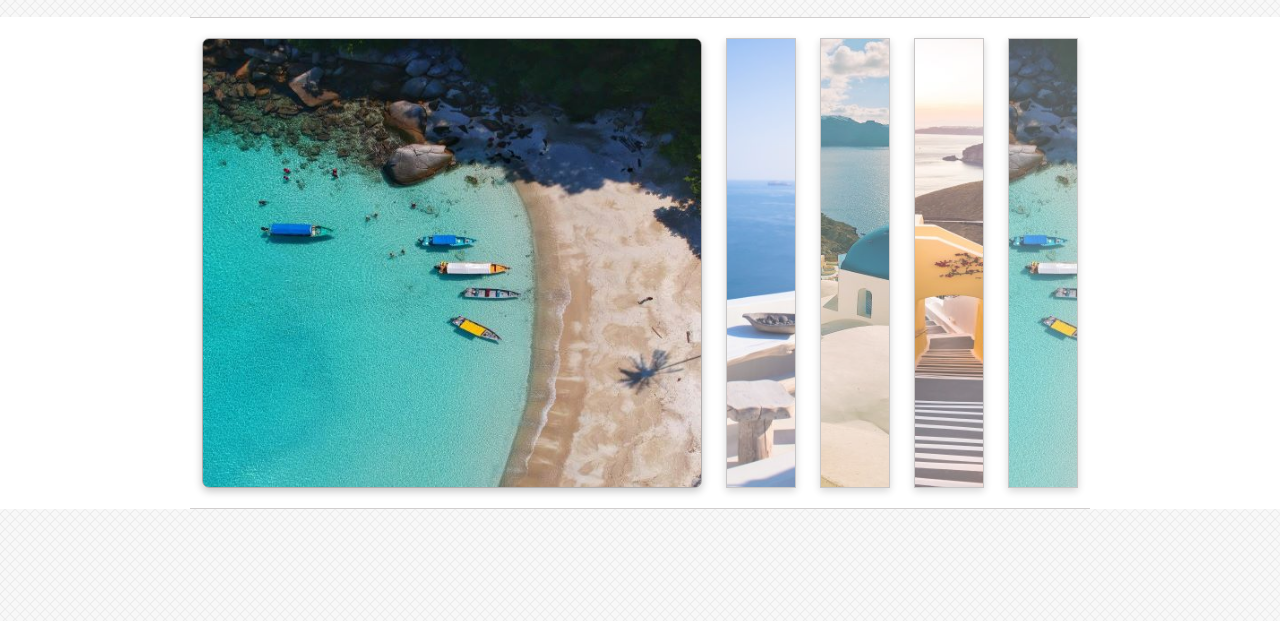
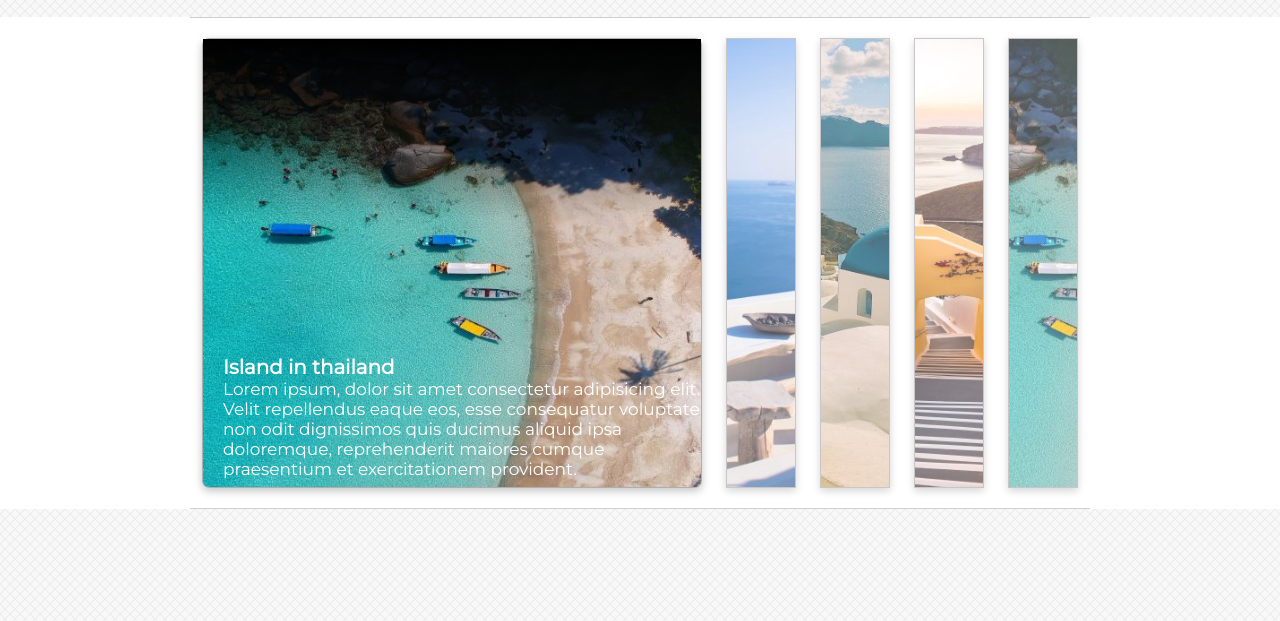
Before and after one commit to mikah1387/firstproject, a website with bundled scripts: page index.html in a window 1280 px wide. Both pictures are taken after a click on the element 237 px from the left and 432 px from the top of the page. Shown: the part 169-790 px from the top of the page. Built offline with nearby package versions, Linux system fonts and the light colour scheme; files whose address does not match are found by name.

Commit message:
version final

```diff
--- a/index.html
+++ b/index.html
@@ -84,11 +84,48 @@
 
                 <section class="first-section">
 
-                    <div class="link-image image1"> </div>
-                    <div class="link-image image2" > </div>
-                    <div class="link-image image3 active"> </div>
-                    <div class="link-image image4"> </div>
-                    <div class="link-image image5"> </div>
+                    <div class="link-image image1">
+                      <div class="text-container">
+                          <div class="text">
+                         <h3> Island in thailand </h3>
+                         <p> Lorem ipsum, dolor sit amet consectetur adipisicing elit. Velit repellendus eaque eos, esse consequatur voluptate non odit dignissimos quis ducimus aliquid ipsa doloremque, reprehenderit maiores cumque praesentium et exercitationem provident.</p>
+                        </div>
+                      </div>
+
+                    </div>
+                    <div class="link-image image2" >
+                        <div class="text-container">
+                            <div class="text">
+                           <h3> Santorini </h3>
+                           <p> Lorem ipsum, dolor sit amet consectetur adipisicing elit. Velit repellendus eaque eos, esse consequatur voluptate non odit dignissimos quis ducimus aliquid ipsa doloremque, reprehenderit maiores cumque praesentium et exercitationem provident.</p>
+                          </div>
+                        </div>
+
+                    </div>
+                    <div class="link-image image3 active">
+                        <div class="text-container">
+                            <div class="text">
+                           <h3> Santorini Cathedral </h3>
+                           <p> Lorem ipsum, dolor sit amet consectetur adipisicing elit. Velit repellendus eaque eos, esse consequatur voluptate non odit dignissimos quis ducimus aliquid ipsa doloremque, reprehenderit maiores cumque praesentium et exercitationem provident.</p>
+                          </div>
+                        </div>
+                    </div>
+
+                    <div class="link-image image4">
+                        <div class="text-container">
+                            <div class="text">
+                           <h3> Rhode </h3>
+                           <p> Lorem ipsum, dolor sit amet consectetur adipisicing elit. Velit repellendus eaque eos, esse consequatur voluptate non odit dignissimos quis ducimus aliquid ipsa doloremque, reprehenderit maiores cumque praesentium et exercitationem provident.</p>
+                          </div>
+                        </div>
+                    </div>
+                    <div class="link-image image5"><div class="text-container">
+                        <div class="text">
+                       <h3> Island in thailand </h3>
+                       <p> Lorem ipsum, dolor sit amet consectetur adipisicing elit. Velit repellendus eaque eos, esse consequatur voluptate non odit dignissimos quis ducimus aliquid ipsa doloremque, reprehenderit maiores cumque praesentium et exercitationem provident.</p>
+                      </div>
+                    </div>
+                 </div>
 
 
                 </section>
@@ -184,6 +221,7 @@
                 </section>
 
             </div>
+
             <footer class="footer">
                 <div class="contacts bloc">
                     <h3 class="tittle">
@@ -275,6 +313,7 @@
                 </div>
 
             </footer>
+
             <footer class="second-footer">
                 <nav class="contact-footer">
                     <a href="">
@@ -299,7 +338,7 @@
 
         </div>
         <script src="https://cdnjs.cloudflare.com/ajax/libs/jquery/3.6.0/jquery.min.js"></script>
-        <!-- <script src="node_modules/jquery/dist/jquery.js"></script> -->
+        <script src="node_modules/jquery/dist/jquery.js"></script>
         <script src="app.js"></script>
         <script src="https://kit.fontawesome.com/a6e90968a5.js" crossorigin="anonymous"></script>
     </body>
--- a/style.css
+++ b/style.css
@@ -330,6 +330,40 @@ cursor:pointer;
     border-radius: 7px;
 
     }
+
+    .text-container{
+       position: relative;
+        width: 100%;
+        height: 450px;
+        padding: 20px;
+        color: white;
+        background: linear-gradient( black 0%,transparent 40%);
+         visibility: hidden;
+        overflow: hidden;
+         opacity: 0;
+         transform: translateY(300px);
+         transition: all 0.3s ease;
+    }
+    .text{
+
+      position: absolute;
+      bottom: 10px;
+      overflow: hidden;
+
+
+    }
+    .active .text-container{
+        visibility: visible;
+        opacity: 1;
+        transform: translateY(0px);
+
+
+    }
+
+
+
+
+
 .second-section{
  display: flex;
  justify-content: center;
```
